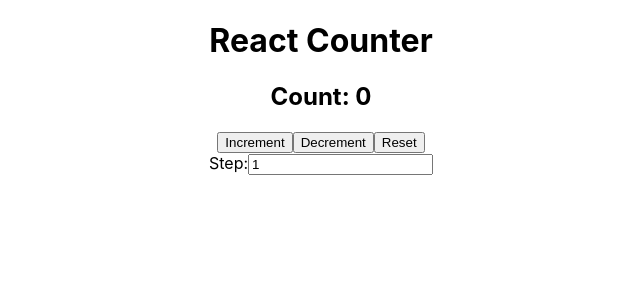
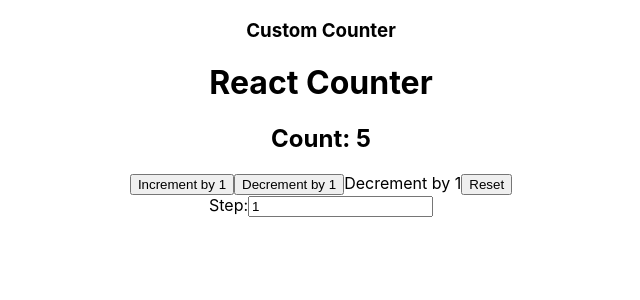
Before and after one commit to kamthibault/my-react-app, a React (Create React App) app: page / in a window 1280 px wide. Shown: the top 300 px of the page, without its empty margins (319-959 px from the left). Built offline with nearby package versions, Linux system fonts and the light colour scheme.

Commit message:
fixed step

```diff
--- a/src/App.js
+++ b/src/App.js
@@ -1,13 +1,16 @@
 import React, { useState } from 'react';
 import './App.css';
 
-function App() {
-  const [count, setCount] = useState(0);
-  const [step,setStep] = useState(1);
+function Counter({initialCount = 0, initialStep = 1}) {
+  const [count, setCount] = useState(initialCount);
+  const [step,setStep] = useState(initialStep);
 
   const increment = () => setCount(prev => prev + step);
-  const decrement = () => setCount(prev => prev - step);
-  const reset = () => setCount(0);
+  const decrement = () => setCount(initialCount);
+  const reset = () => setCount(initialCount);
+
+  const canDecrement = count - step >= 0;
+
 
   return (
     <div className="App">
@@ -16,23 +19,33 @@
       <h2>Count: {count}</h2>
       </div>
       <div className="controls">
-        <button onClick={increment}>Increment</button>
-        <button onClick={decrement}>Decrement</button>
+        <button onClick={increment}>Increment by {step}</button>
+        <button onClick={decrement}>Decrement by {step}</button>
+         Decrement by {step}
         <button onClick={reset}>Reset</button>
       </div>
 
       <div className="step-input">
-        <label>
+        <label htmlFor={`step-${initialCount}`}>
           Step:
           <input
+          id={`step-${initialCount}`}
           type="number"
           value={step}
           min="1"
-          onChange={e => setStep(matchMedia.max(1, Number(e.target.value)))}
+          onChange={e => setStep(Math.max(1, Number(e.target.value)))}
           />
         </label>
       </div>
     </div>
+  );
+}
+function App() {
+  return(
+    <div className="App">
+      <h3> Custom Counter </h3>
+      <Counter initialCount={5} initial step={2} />
+    </div>
   )
 }
 export default App;
```
